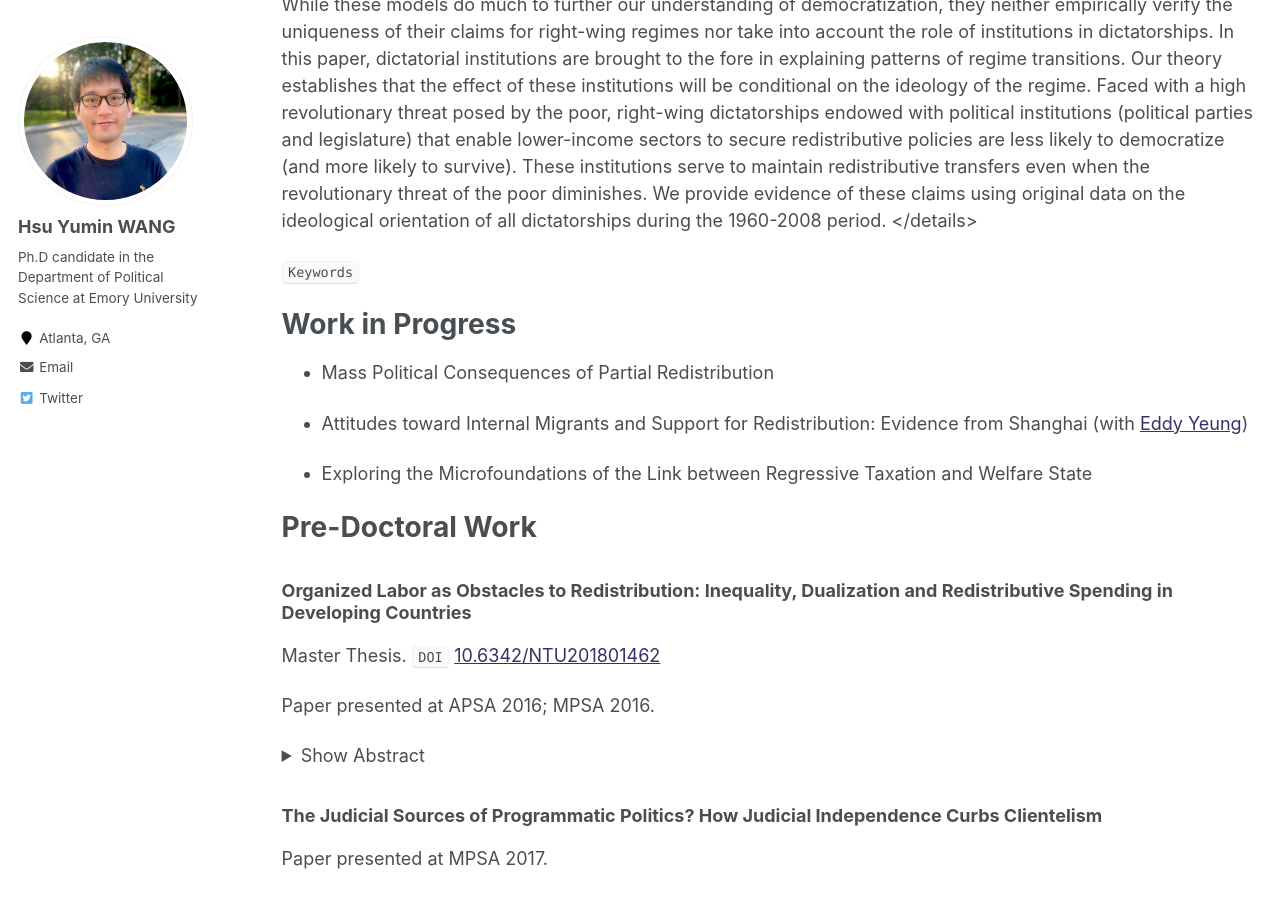
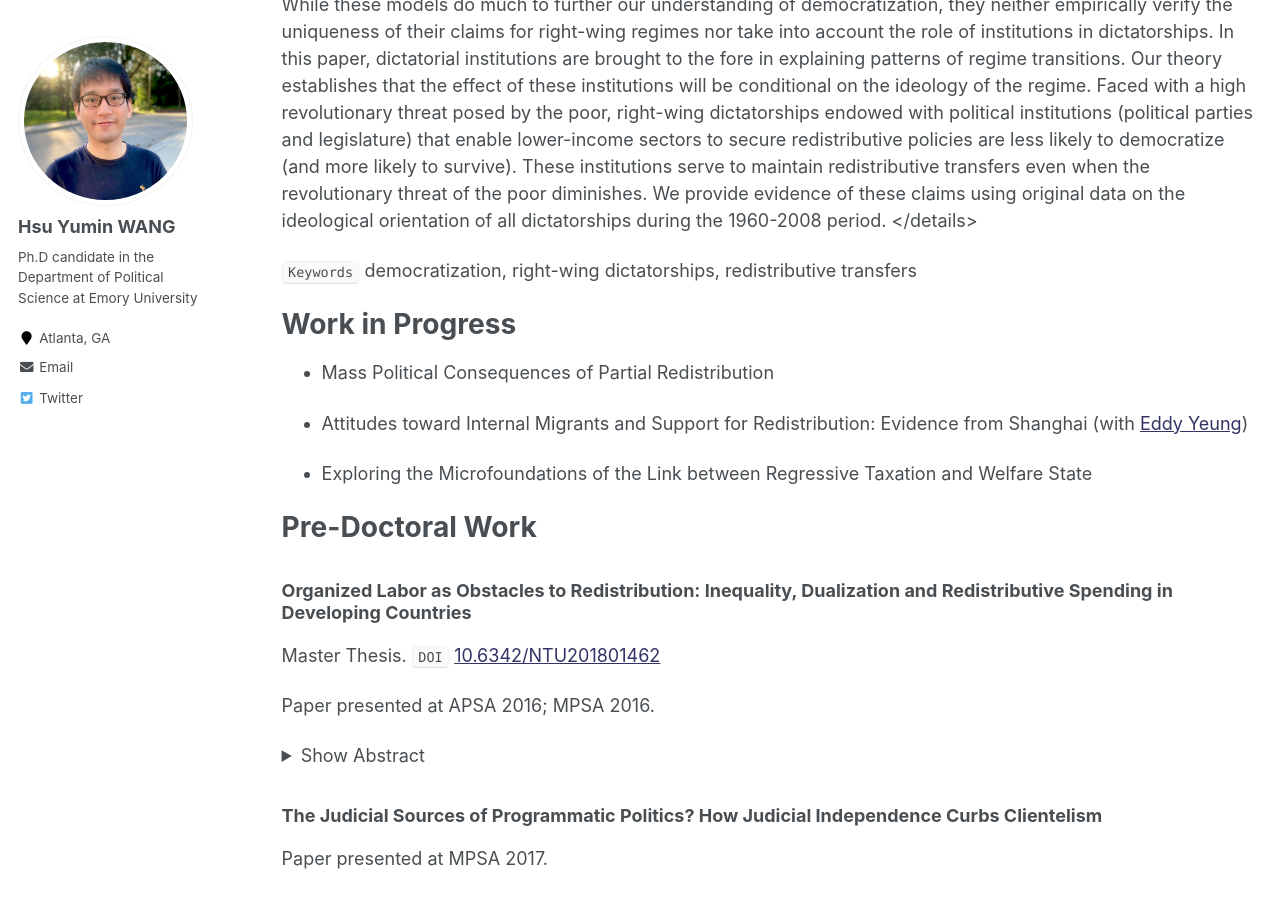
Before and after one commit to hsuyumin/hsuyumin.github.io, a Jekyll site: the page built from _pages/publications.md, in a window 1280 px wide and 900 px high, scrolled down 1388 px. Built offline with Jekyll 4.4.1, drawn with Linux system fonts in a browser that asks for light colours.

Commit message:
Update publications.md

```diff
--- a/_pages/publications.md
+++ b/_pages/publications.md
@@ -36,7 +36,7 @@ Paper presented at [ECPR 2020](https://ecpr.eu/Events/Event/PaperDetails/55046).
 `Abstract` How does the ideology and institutional organization of authoritarian regimes affect processes of democratization? Class-based analyses of democratic transitions focus on how the poor mobilize against the rich to press for democratization under right-wing authoritarian regimes (Boix 2003, Acemoglu and Robinson 2006). While these models do much to further our understanding of democratization, they neither empirically verify the uniqueness of their claims for right-wing regimes nor take into account the role of institutions in dictatorships. In this paper, dictatorial institutions are brought to the fore in explaining patterns of regime transitions. Our theory establishes that the effect of these institutions will be conditional on the ideology of the regime. Faced with a high revolutionary threat posed by the poor, right-wing dictatorships endowed with political institutions (political parties and legislature) that enable lower-income sectors to secure redistributive policies are less likely to democratize (and more likely to survive). These institutions serve to maintain redistributive transfers even when the revolutionary threat of the poor diminishes. We provide evidence of these claims using original data on the ideological orientation of all dictatorships during the 1960-2008 period.
 </details>
 
-`Keywords`
+`Keywords` democratization, right-wing dictatorships, redistributive transfers
 
 
 # Work in Progress
```
